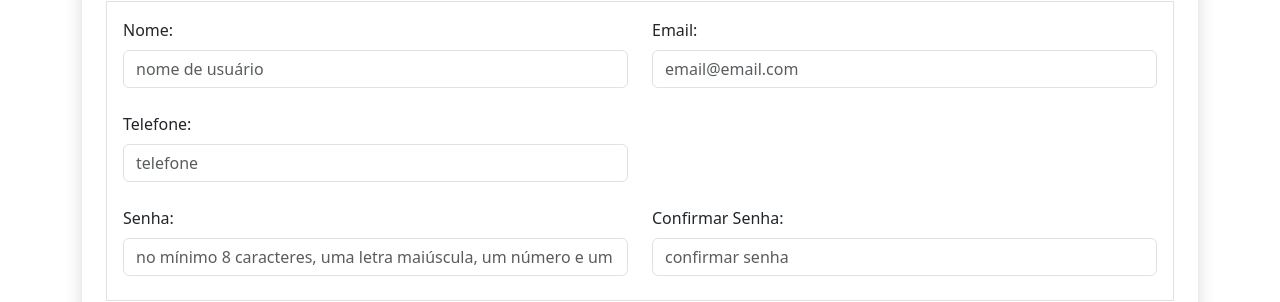
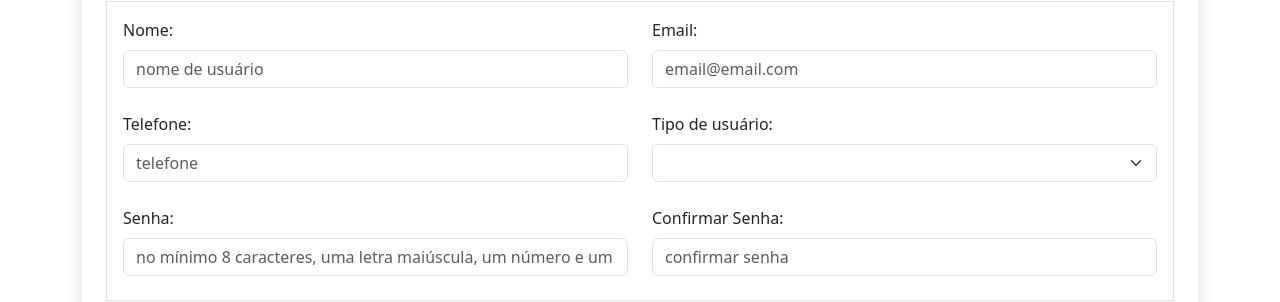
Before and after one commit to wynicius/Teste-Pratico-Front-end-Vuejs, a Vue app: page /cadastro in a window 1280 px wide. Shown: the part 199-501 px from the top of the page. Built offline with nearby package versions, Linux system fonts and the light colour scheme; sample sign-in values are in the browser's storage.

Commit message:
Alterações na componente de cadastro

```diff
--- a/public/index.html
+++ b/public/index.html
@@ -5,7 +5,6 @@
     <meta http-equiv="X-UA-Compatible" content="IE=edge">
     <meta name="viewport" content="width=device-width,initial-scale=1.0">
     <link rel="icon" href="blue.ico">
-    <link rel="stylesheet" href="https://cdnjs.cloudflare.com/ajax/libs/toastr.js/latest/css/toastr.min.css">
     <title>Agenda Blue</title>
   </head>
   <body>
--- a/src/components/AppCadastro.vue
+++ b/src/components/AppCadastro.vue
@@ -47,21 +47,18 @@
                                     @input="validarTelefoneInput"
                                 />
                             </div>
-                            <div v-if="isAuthenticated && role === 'administrador'" class="form-group col-lg-6 mb-3">
+                            <div  class="form-group col-lg-6 mb-3">
                                 <label>Tipo de usuário: </label>
                                 <select v-model="role" class="form-select my-2">
-                                    <option value="administrador">Administrador</option>
+                                    <option
+                                    v-if="isAuthenticated && role === 'administrador'"
+                                    value="administrador">
+                                        Administrador
+                                    </option>
                                     <option value="usuario">Usuário</option>
                                 </select>
                             </div>
-                            <div v-else class="form-group col-lg-6 mb-3">
-                                <div v-if="!isAuthenticated">
-                                    <label>Tipo de usuário:</label>
-                                    <select v-model="role" class="form-select my-2">
-                                        <option value="usuario">Usuário</option>
-                                    </select>
-                                </div>
-                            </div>
+
                             <div class="form-group col-lg-6 mb-3">
                                 <label>Senha: </label>
                                 <input
--- a/src/router/index.js
+++ b/src/router/index.js
@@ -83,7 +83,17 @@ const routes = [
   {
     path: "/cadastro",
     name: "cadastro",
-    component: AppCadastro
+    component: AppCadastro,
+    beforeEnter: (to, from, next) => {
+      const isAuthenticated = !!localStorage.getItem('jwt');
+      const role = localStorage.getItem('role');
+
+      if (isAuthenticated && role != "usuario") {
+        next();
+      } else {
+        next('/entrar');
+      }
+    },
   },
   {
     path: "/entrar",
```
Also changed, not shown: 1 other file (tests, documents, lock files or other folders).
